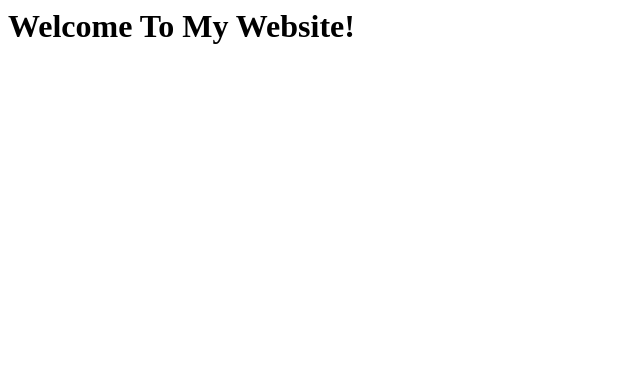
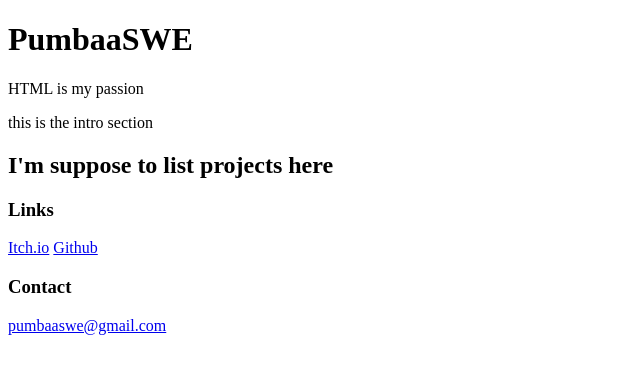
Before and after one commit to PumbaaSWE/pumbaaswe.github.io, a plain HTML site: page index.html in a window 1280 px wide. Shown: the whole page, without its empty margins (0-640 px from the left). Drawn offline with Linux system fonts and the light colour scheme.

Commit message:
Update index.html

```diff
--- a/index.html
+++ b/index.html
@@ -1,8 +1,54 @@
-<html>
-  <head>
-    <title>PumbaasSWE</title>
-  </head>
+<!DOCTYPE html>
+<html lang="en">
+<head>
+    <meta charset="UTF-8" />
+    <meta name="viewport" content="width=device-width, initial-scale=1.0" />
+    <meta http-equiv="X-UA-Compatible" content="ie=edge" />
+    <title>PumbaaSWE</title>
+    <link rel="icon" href="./pumbaaswe_icon.png" type="image/png" />
+    <!--<link rel="stylesheet" href="./style.css" />-->
+</head>
+
   <body>
-    <h1>Welcome To My Website!</h1>
+        <!-- Header -->
+        <header>
+            <h1>PumbaaSWE</h1>
+            <p class="tagline">HTML is my passion</p>
+        </header>
+
+        <!-- Intro Section -->
+        <section class="intro">
+            <p>
+                this is the intro section
+            </p>
+        </section>
+
+        <!-- Games Section -->
+        <section class="game-list">
+            <h2>I'm suppose to list projects here</h2>
+
+        </section>
+    </main>
+
+    <!-- Footer -->
+    <footer>
+        <div class="footer-links">
+            <h3>Links</h3>
+            <p>
+                <a href="https://pumbaaswe.itch.io" target="_blank">Itch.io</a>
+                <a href="https://github.com/PumbaaSWE" target="_blank">Github</a>
+              <!--  <a href="https://www.linkedin.com/" target="_blank">LinkedIn</a> -->
+            </p>
+        </div>
+
+        <div class="footer-contact">
+            <h3>Contact</h3>
+            <p>
+                <a href="mailto:pumbaaswe@gmail.com">pumbaaswe@gmail.com</a>
+            </p>
+        </div>
+    </footer>
+
+
   </body>
 </html>
```
